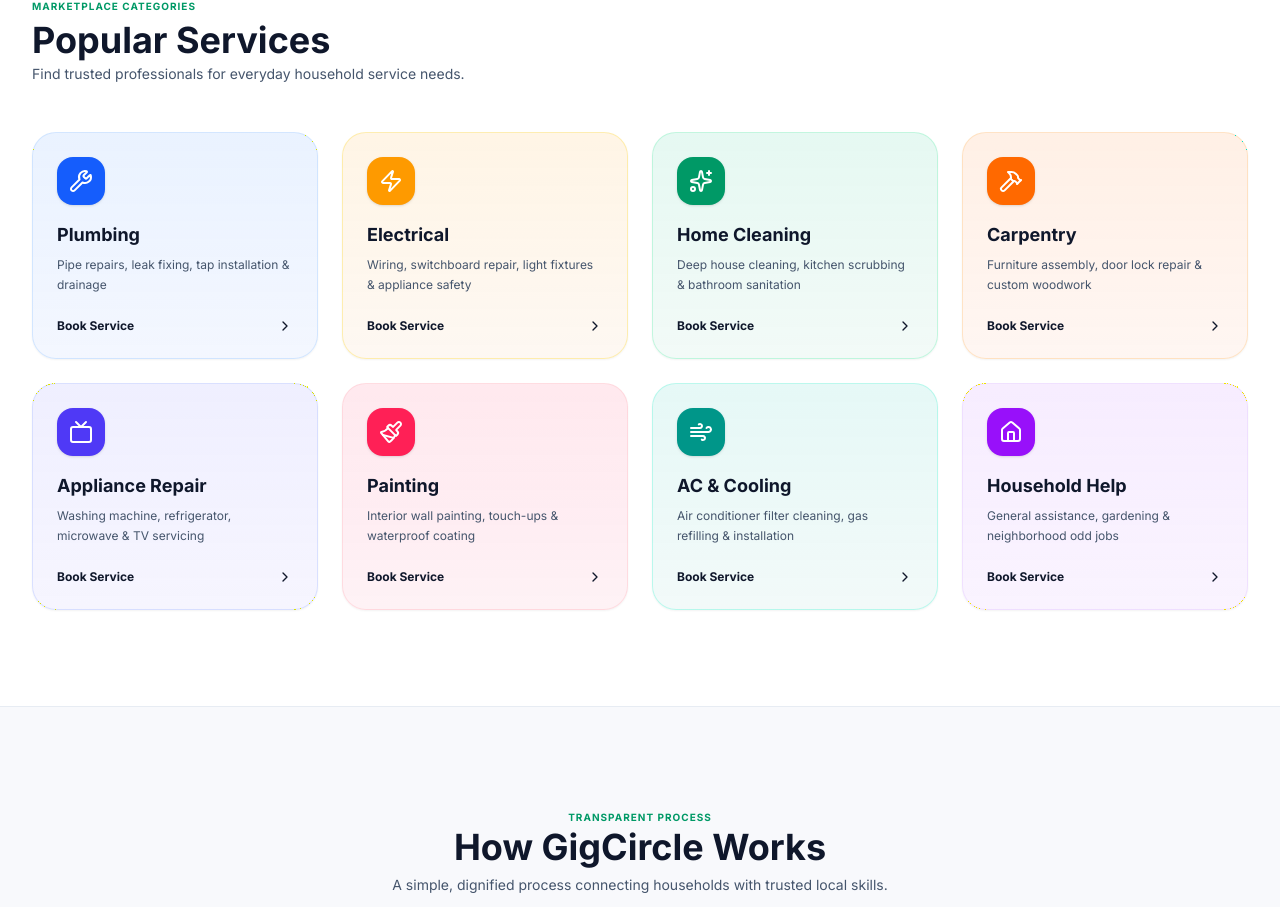
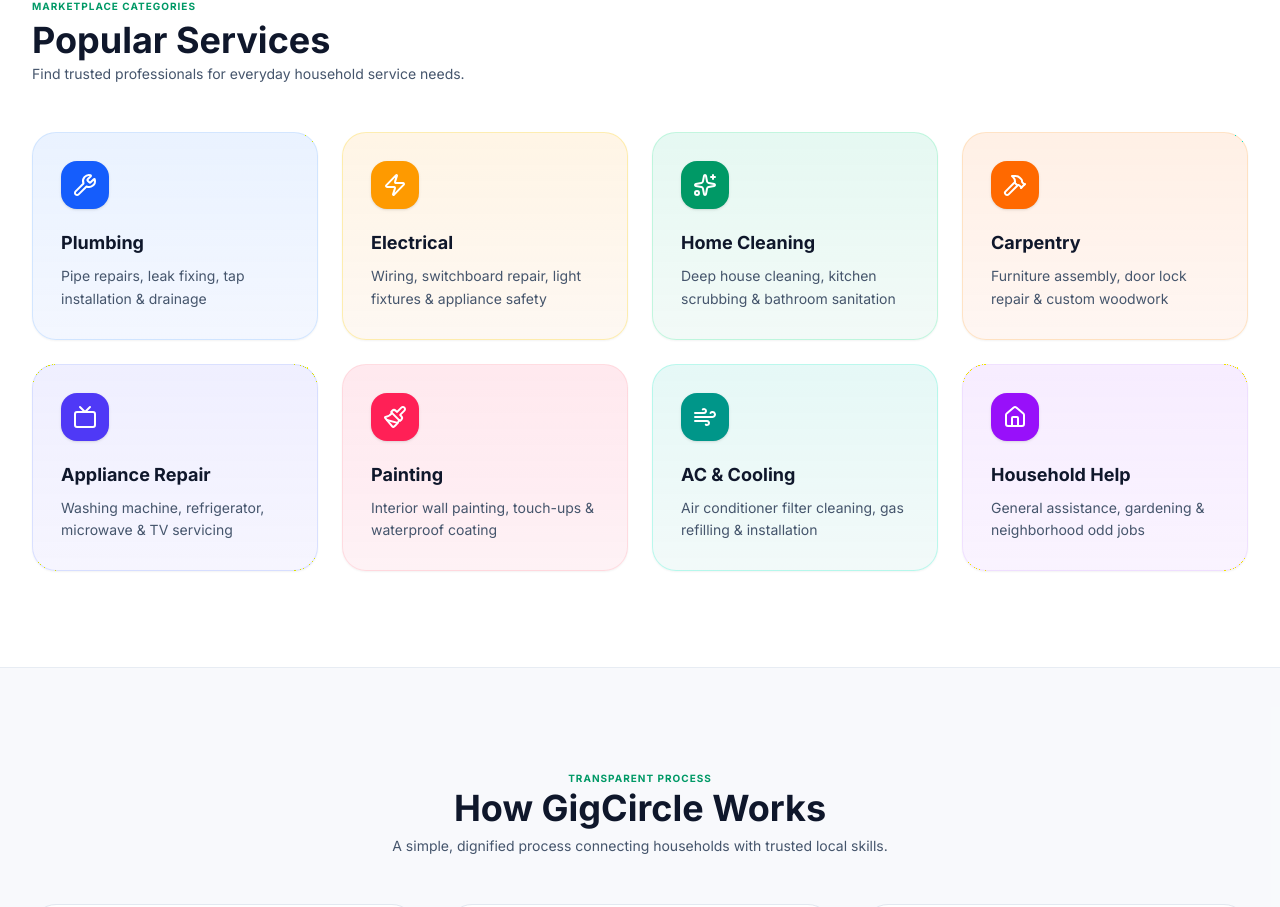
Before and after one commit to taneesh-kumar/GigCircle, a React (Vite) app in the folder frontend/: page / in a window 1280 px wide. Shown: the part 818-1725 px from the top of the page. Built offline with nearby package versions, Linux system fonts and the light colour scheme.

Commit message:
Cleaned up popular services section in the landing page

```diff
--- a/frontend/src/pages/welcome.tsx
+++ b/frontend/src/pages/welcome.tsx
@@ -14,10 +14,9 @@ import {
   Tv,
   Paintbrush,
   Wind,
-  ChevronRight,
   CheckCircle2,
 } from 'lucide-react';
-import { Link, useNavigate } from 'react-router-dom';
+import { Link } from 'react-router-dom';
 import { useAuth } from '@/context/AuthContext';
 import { BrandMark } from '@/components/platform-shell';
 
@@ -90,7 +89,6 @@ const POPULAR_SERVICES = [
 
 export default function Welcome() {
   const { user, isAuthenticated } = useAuth();
-  const navigate = useNavigate();
 
   const userDashboard =
     user?.role === 'CUSTOMER'
@@ -300,17 +298,9 @@ export default function Welcome() {
               return (
                 <div
                   key={service.id}
-                  onClick={() => {
-                    if (isAuthenticated) {
-                      navigate(`${userDashboard}?tab=requests&category=${service.id}`);
-                    } else {
-                      navigate('/login');
-                    }
-                  }}
-                  className={`group rounded-3xl border bg-gradient-to-b ${service.color} p-6 shadow-xs hover:shadow-md hover:-translate-y-1 transition-all cursor-pointer flex flex-col justify-between`}
+                  className={`group rounded-3xl border bg-gradient-to-b ${service.color} p-7 shadow-xs hover:shadow-md hover:-translate-y-1.5 transition-all flex flex-col justify-start`}
                 >
-                  <div className="space-y-4">
-                    <div className={`h-12 w-12 rounded-2xl ${service.iconBg} flex items-center justify-center shadow-sm`}>
+                  <div className={`h-12 w-12 rounded-2xl ${service.iconBg} flex items-center justify-center shadow-sm mb-5 group-hover:scale-105 transition-transform`}>
                     <ServiceIcon className="h-6 w-6" />
                   </div>
 
@@ -318,15 +308,9 @@ export default function Welcome() {
                     <h3 className="text-lg font-bold text-slate-900 group-hover:text-emerald-700 transition-colors">
                       {service.name}
                     </h3>
-                      <p className="text-xs text-slate-600 mt-1.5 leading-relaxed">
+                    <p className="text-sm text-slate-600 mt-2 leading-relaxed">
                       {service.description}
                     </p>
-                    </div>
-                  </div>
-
-                  <div className="pt-6 flex items-center justify-between text-xs font-bold text-slate-900 group-hover:text-emerald-600 transition-colors">
-                    <span>Book Service</span>
-                    <ChevronRight className="h-4 w-4 transition-transform group-hover:translate-x-1" />
                   </div>
                 </div>
               );
```
Also changed, not shown: 1 other file (tests, documents, lock files or other folders). Lines whose indentation alone changed are shown as unchanged.
